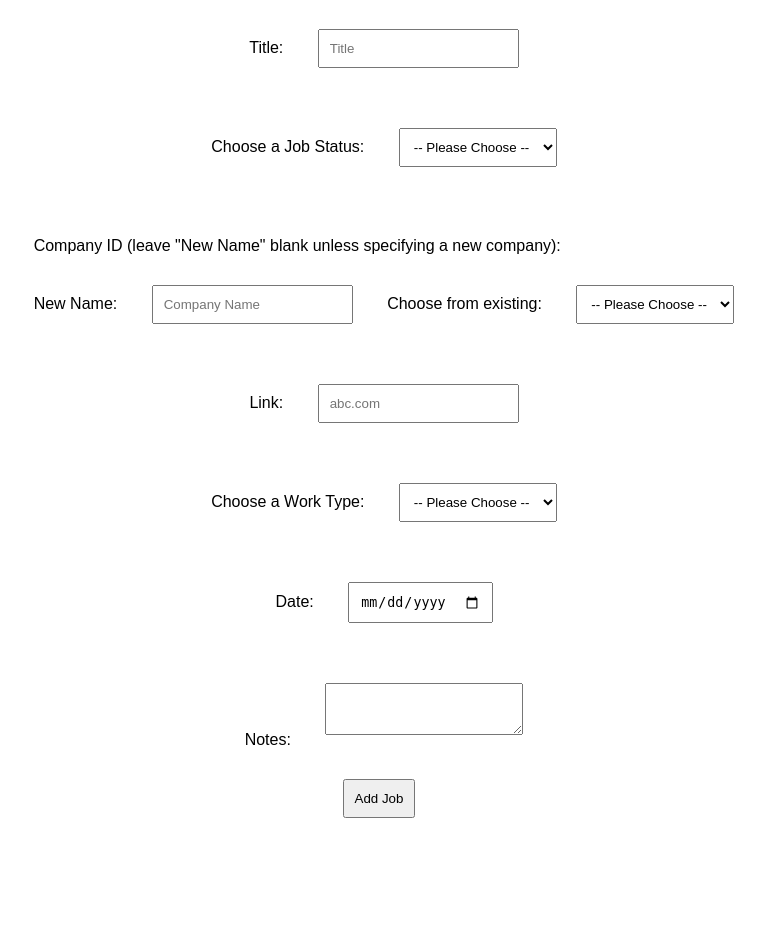
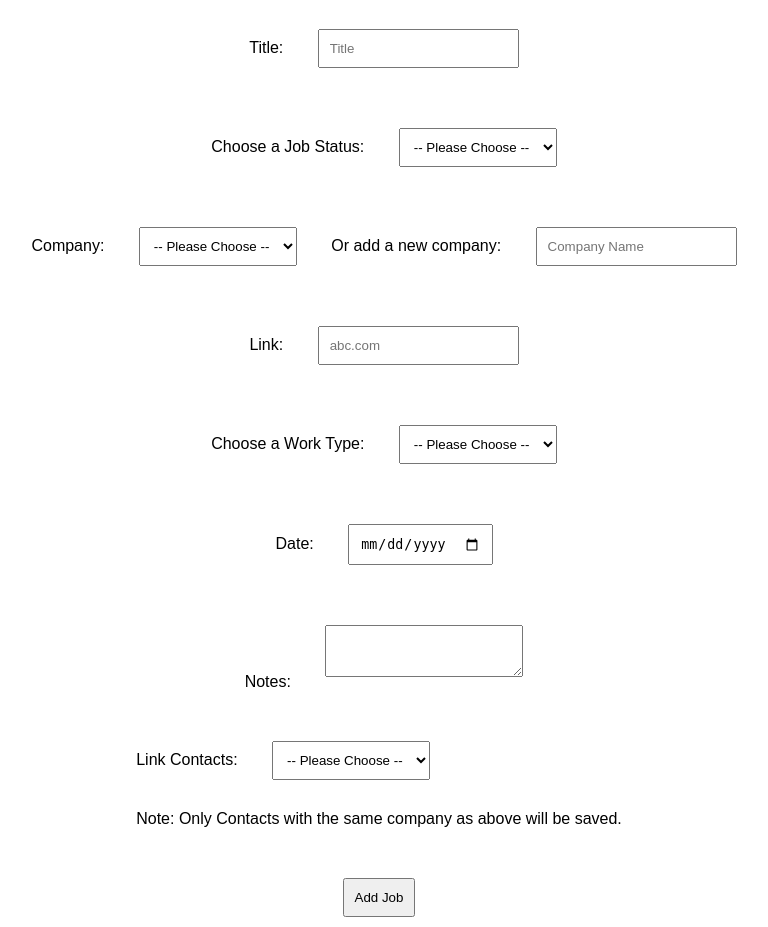
Before and after one commit to connordbrown/CSPB3308-FinalProject-Group3, a Flask app: page /jobs/add in a window 1280 px wide. Shown: the part 135-1062 px from the top of the page, without its empty margins (261-1029 px from the left). Before the commit the page ends 953 px from the top, so only its background shows below. Run offline with Flask 3, Linux system fonts and the light colour scheme; the visitor is signed in with stand-in values (Sample User, id 1); data that the repository does not hold is empty.

Commit message:
Date prefill value and Contacts
Pre-fill template available contacts for dropdowns

```diff
--- a/app.py
+++ b/app.py
@@ -201,10 +201,12 @@ def add_job():
     user_id = session["user_id"]
     with closing(get_conn()) as conn:
             companies = db.get_companies_for_user(conn, user_id)
+            contacts = db.get_contacts_for_user(conn, user_id)
 
     return render_template(
         "job_form.html",
         companies=companies,
+        contacts=contacts,
         statuses=STATUSES,
         work_types=WORK_TYPES
     )
@@ -219,6 +221,7 @@ def edit_job(job_id):
             job_data = db.get_job(conn, user_id, job_id)
             companies = db.get_companies_for_user(conn, user_id)
 
+            contacts = db.get_contacts_for_user(conn, user_id)
         return render_template(
             "job_form.html",
             job=job_data,
@@ -229,6 +232,11 @@ def edit_job(job_id):
 
     elif request.method == 'POST':
         # strip out form details
+
+        # Company ID - pick New Name IF filled out
+        # else use dropdown value
+        company_id = request.form['company_id_new_name'].strip() if request.form['company_id_new_name'].strip() else request.form['company_id']
+
         with closing(get_conn()) as conn:
             try:
                 with conn:
@@ -236,7 +244,7 @@ def edit_job(job_id):
                         conn,
                         session["user_id"],
                         job_id,
-                        request.form['company_id'],
+                        company_id,
                         request.form['title'],
                         request.form['status'],
                         request.form['work_type'],
--- a/templates/job_form.html
+++ b/templates/job_form.html
@@ -37,19 +37,8 @@
     </div>
 
     <div>
-        <!-- Show both New Name and Existing dropdown for Add Job -->
-        {% if not job %}
-            <p>Company ID (leave "New Name" blank unless specifying a new company):</p>
 
-            <label for="company_id_new_name">New Name:</label>
-            <input
-                type="text"
-                id="company_id_new_name"
-                name="company_id_new_name"
-                placeholder="Company Name"
-                value="{{ job["company_id"] if job else '' }}">
-
-            <label for="company_id">Choose from existing:</label>
+        <label for="company_id">Company:</label>
         <select name="company_id" id="company_id" name="company_id">
             <option value="">-- Please Choose --</option>
             {% for company in companies %}
@@ -61,20 +50,12 @@
             {% endfor %}
         </select>
 
-        <!-- Show only Existing dropdown for Edit Job to avoid ambiguous checks -->
-        {% else %}
-            <label for="company_id">Company:</label>
-            <select name="company_id" id="company_id" name="company_id">
-                <option value="">-- Please Choose --</option>
-                {% for company in companies %}
-                    <option
-                        value="{{ company['id'] }}"
-                        {{ "selected" if (job and job.company_id == company['id']) or ''}}>
-                        {{ company['name'] }}
-                    </option>
-                {% endfor %}
-            </select>
-        {% endif %}
+        <label for="company_id_new_name">Or add a new company:</label>
+        <input
+            type="text"
+            id="company_id_new_name"
+            name="company_id_new_name"
+            placeholder="Company Name">
     </div>
 
     <div>
@@ -108,7 +89,7 @@
             id="date"
             name="date"
             placeholder="Date picker"
-            value="{{ job.date if job else '' }}">
+            value="{{ job["date_applied"] if job else '' }}">
     </div>
 
     <div>
@@ -119,9 +100,38 @@
     </div>
 
 
+    <!-- CONTACTS -->
+    <div>
+        <label for="contacts-select">Link Contacts:</label>
+        <select name="contacts-select" id="contacts-select" name="contacts-select">
+            <option value="">-- Please Choose --</option>
+            {% for contact in contacts %}
+
+                <!-- Edit Job - only show contacts for current company -->
+                {% if job and (contact["company_name"] != job["company_name"]) %}
+
+                {% else %}
+                    <option
+                        value="{{ contact.id }}"
+                        {{ "selected" if (job and job["contact_id"] == contact.id) or ''}}>
+                        {{ contact.name | capitalize }} - {{ contact["company_name"] | capitalize }}
+                    </option>
+                {% endif %}
+
+            {% endfor %}
+        </select>
+
+        {% if job %}
+            <p>Note: Only Contacts for currently saved company are shown.</p>
+        {% else %}
+            <p>Note: Only Contacts with the same company as above will be saved.</p>
+        {% endif %}
+    </div>
+
     <button type="submit">
         {{ "Update Job" if job else "Add Job" }}
     </button>
 </form>
+<!-- description needs an update in db.py -->
 
 {% endblock %}
```
Lines whose indentation alone changed are shown as unchanged.
